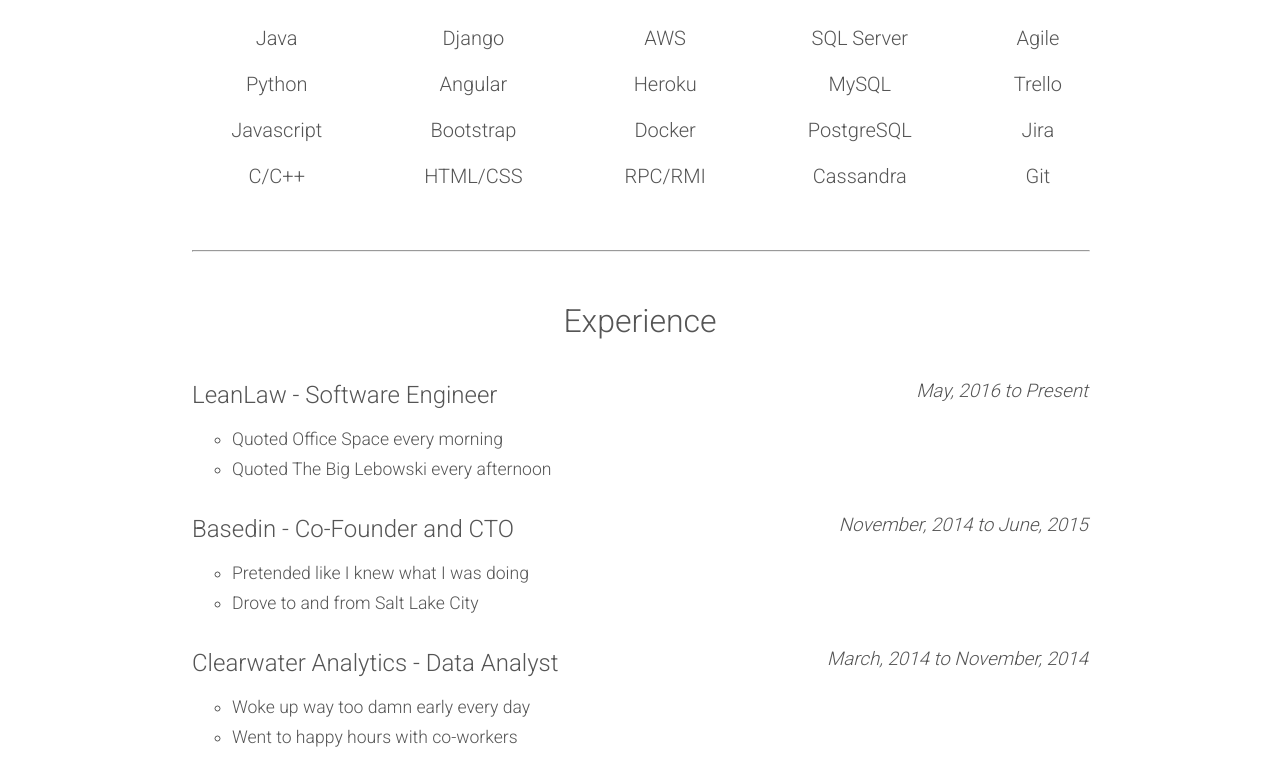
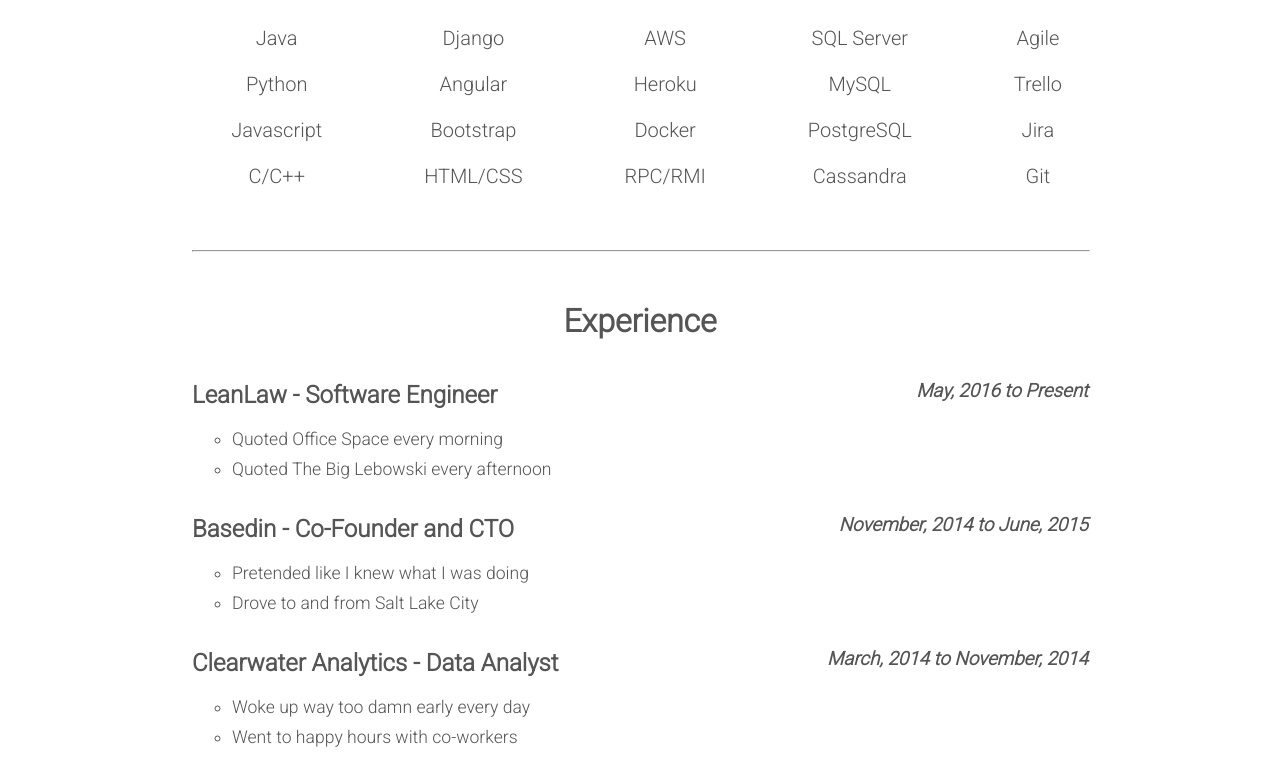
Before and after one commit to hoppyhackers/angular-resume-builder-lesson-3, a website: page index.html in a window 1280 px wide. Shown: the part 704-1464 px from the top of the page. Drawn offline with Linux system fonts and the light colour scheme.

Commit message:
Update style.css

```diff
--- a/css/style.css
+++ b/css/style.css
@@ -1,15 +1,14 @@
 body {
 	margin: 0px 0px 10px 0px;
 	font-family: 'Roboto';
+	font-weight: 300;
 	color: #555;
 }
 hr {
 	width: 70%;
 	margin: 50px 15% 50px 15%;
 }
-h1, h2, h3, h4, h5, h6 {
-	font-weight: 300;
-}
+
 /*-- SUMMARY --*/
 .summary {
 	background-image: url('https://storage.googleapis.com/idx-acnt-gs.ihouseprd.com/AR688778/site/banner_image_original_1438092449.jpg');
```
